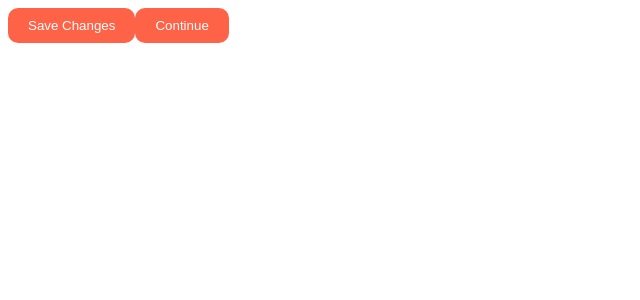
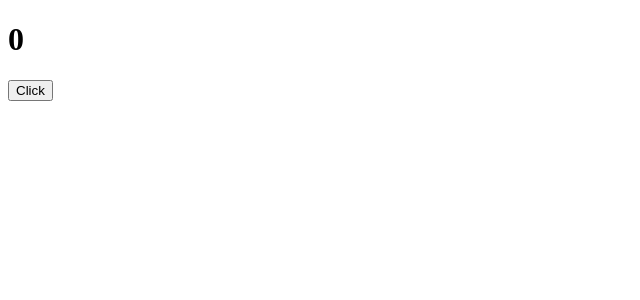
Before and after one commit to Study-zip/movie-app, a React (Vite) app: page / in a window 1280 px wide. Shown: the top 300 px of the page, without its empty margins (0-640 px from the left). Built offline with nearby package versions, Linux system fonts and the light colour scheme.

Commit message:
feat: useEffect 적용

```diff
--- a/src/App.tsx
+++ b/src/App.tsx
@@ -1,34 +1,19 @@
-import { FC, useState } from "react";
+import { useState, useEffect } from "react";
 
-interface BtnProps {
-  text: string;
-  onClick?: () => void;
-}
-
-const Btn: FC<BtnProps> = ({ text, onClick }) => {
-  console.log(text, "was rendered");
-  return (
-    <button
-      onClick={onClick}
-      style={{
-        backgroundColor: "tomato",
-        color: "#fff",
-        padding: "10px 20px",
-        border: 0,
-        borderRadius: 10,
-      }}
-    >
-      {text}
-    </button>
-  );
-};
 const App = () => {
-  const [value, setValue] = useState("Save Changes");
-  const changeValue = () => setValue("Revert Changes");
+  const [counter, setValue] = useState(0);
+  const onClick = () => setValue((prev) => prev + 1);
+  console.log("I run all the time");
+  const Once = () => {
+    console.log("once");
+  };
+  useEffect(Once, []);
   return (
     <>
-      <Btn text={value} onClick={changeValue} />
-      <Btn text="Continue" />
+      <div>
+        <h1>{counter}</h1>
+        <button onClick={onClick}>Click</button>
+      </div>
     </>
   );
 };
--- a/src/main.tsx
+++ b/src/main.tsx
@@ -1,9 +1,4 @@
-import React from "react";
 import ReactDOM from "react-dom/client";
 import App from "./App";
 
-ReactDOM.createRoot(document.getElementById("root")!).render(
-  <React.StrictMode>
-    <App />
-  </React.StrictMode>
-);
+ReactDOM.createRoot(document.getElementById("root")!).render(<App />);
```
